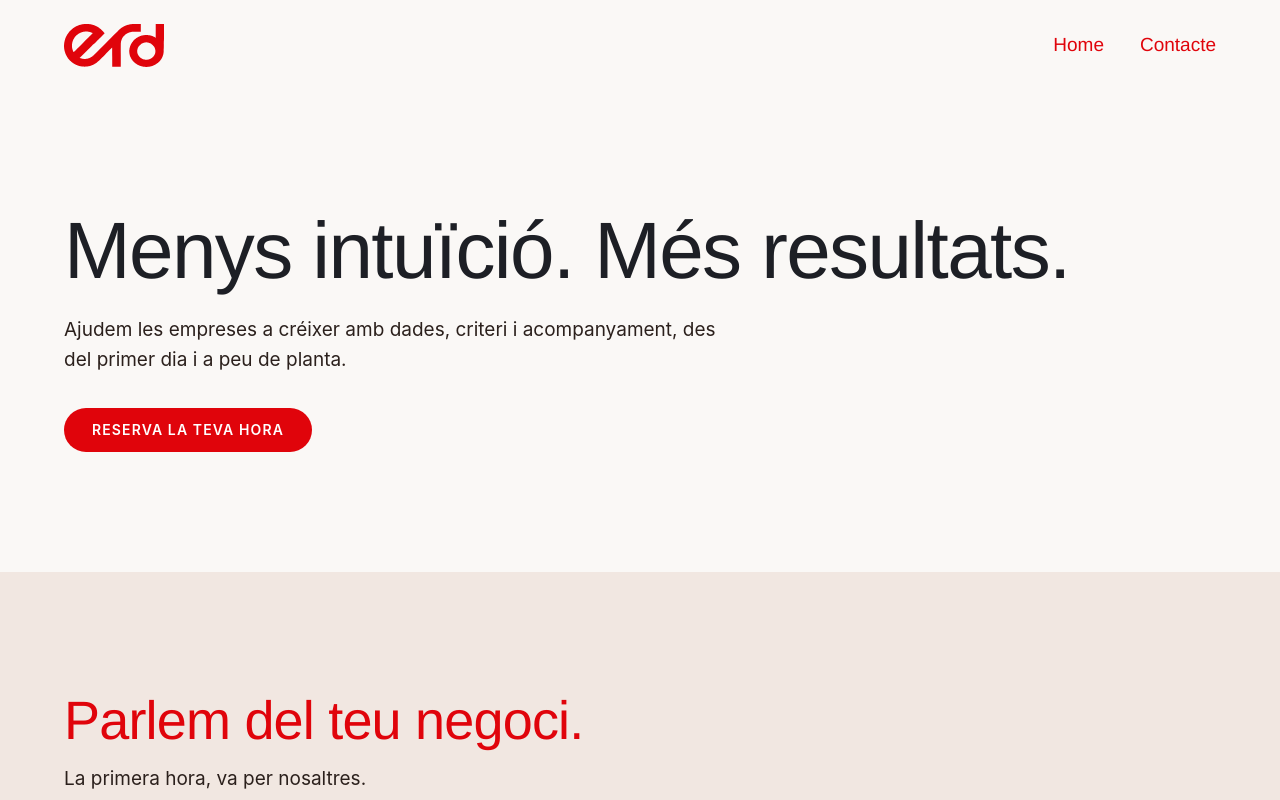
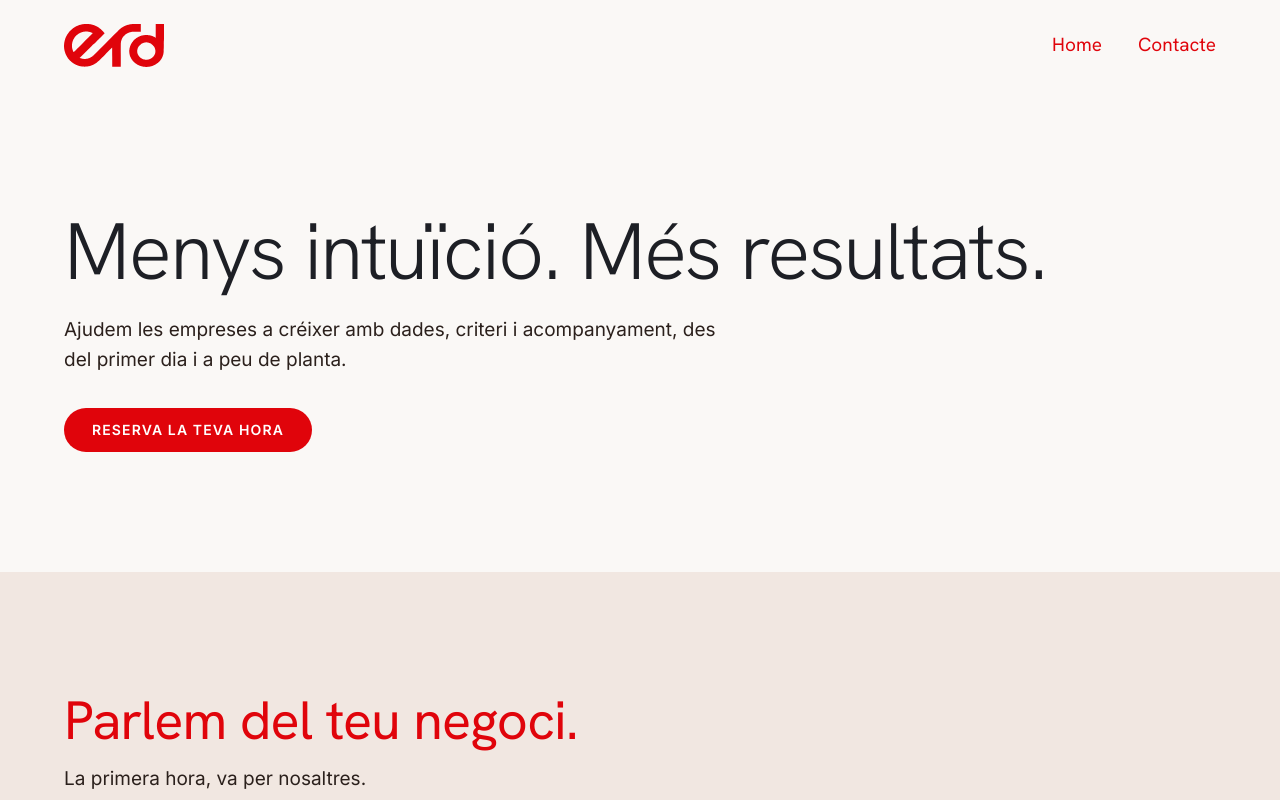
Before and after one commit to VoraStudio/erd, a website: page public/index-v2.html in a window 1280 px wide. Shown: the top 800 px of the page. Drawn offline with nearby package versions, Linux system fonts and the light colour scheme; files that its build step writes are made by us from their sources.

Commit message:
feat: fuentes propias y piezas comunes de CSS

```diff
--- /dev/null
+++ b/openspec/decisiones/css/002.md
@@ -0,0 +1,23 @@
+# Fuentes propias y piezas comunes en components.css
+
+Categoría: css · Afecta: [diseno](../diseno/)
+
+## Qué
+
+- Las fuentes (Hanken Grotesk 300, 400 y 600; Inter 400, 500 y 600) se sirven desde `public/assets/fonts/` con `@font-face` en `src/css/fonts.css`, con `font-display: swap`.
+- Las piezas que se repiten en todas las páginas van en `src/css/components.css`, dentro de `@layer components`, con nombres de clase en inglés: `.wrap`, `.btn` y sus variantes, `.field`, `.field-input`, `.check`, `.nav-link`, `.menu-pill`, `.menu`, `.icon` y `.toast`.
+- `theme.css` añade los tokens `--text-subtitle`, `--text-subtitle-mobile`, `--text-small` y `--text-eyebrow`, con valores de la web entregada.
+
+## Por qué
+
+Sin archivos de fuente, el texto salía en Helvetica o Arial. Se sirven desde el propio servidor y no desde Google Fonts, para que no salgan datos del visitante hacia terceros. Hanken Grotesk sigue siendo la sustituta de Agrandir.
+
+Las piezas comunes llevan clases propias porque, con solo utilidades de Tailwind, un botón repetiría quince utilidades en cada uso. Las clases siguen `DESIGN.md` y no el boceto: botones de 45 px, campos de 40 px con esquina de 4 px, foco de 2 px y formulario sobre harina. Todo es mobile first y solo usa tokens. Las animaciones de CSS (la entrada del menú y el aviso) solo se aplican con `prefers-reduced-motion: no-preference`.
+
+## Archivos
+
+- `src/css/fonts.css` — `@font-face` de las seis fuentes
+- `src/css/components.css` — piezas comunes y reglas base
+- `src/css/theme.css` — tokens nuevos de tamaño de texto
+- `src/css/main.css` — importa las dos hojas nuevas
+- `public/assets/fonts/` — archivos `.woff2` y licencias OFL
--- /dev/null
+++ b/src/css/components.css
@@ -0,0 +1,321 @@
+/*
+ * Piezas que se repiten en todas las páginas: contenedor, botones, campos, navegación, menú y aviso.
+ * Mobile first: la base es móvil y se amplía con min-width.
+ * Solo usa tokens de theme.css. Los estados siguen DESIGN.md (Componentes).
+ */
+
+@layer base {
+  /* Desplazamiento suave hasta #contacte, solo si el visitante no pide menos movimiento. */
+  @media (prefers-reduced-motion: no-preference) {
+    html {
+      scroll-behavior: smooth;
+    }
+  }
+
+  /* Con el menú abierto, la página de debajo no se desplaza. */
+  html:has(dialog[open]) {
+    overflow: hidden;
+  }
+
+  :focus-visible {
+    outline: 2px solid var(--color-erd-red);
+    outline-offset: 3px;
+  }
+}
+
+@layer components {
+  /* ---------- Contenedor ---------- */
+  .wrap {
+    width: 100%;
+    max-width: var(--container-site);
+    margin-inline: auto;
+    padding-inline: var(--spacing-gutter-mobile);
+  }
+
+  @media (min-width: 40rem) {
+    .wrap {
+      padding-inline: var(--spacing-gutter-tablet);
+    }
+  }
+
+  @media (min-width: 68.75rem) {
+    .wrap {
+      padding-inline: var(--spacing-gutter);
+    }
+  }
+
+  /* ---------- Botones (DESIGN.md: 45 px, píldora) ---------- */
+  .btn {
+    display: inline-flex;
+    align-items: center;
+    justify-content: center;
+    gap: 0.625rem;
+    min-height: 2.8125rem;
+    padding: 0.75rem 1.75rem;
+    border-radius: 9999px;
+    background-color: var(--color-erd-red);
+    color: var(--color-white);
+    font-family: var(--font-body);
+    font-size: var(--text-button);
+    font-weight: var(--text-button--font-weight);
+    line-height: var(--text-button--line-height);
+    letter-spacing: var(--text-button--letter-spacing);
+    text-align: center;
+    text-transform: uppercase;
+    transition:
+      background-color var(--duration-fast),
+      color var(--duration-fast),
+      box-shadow var(--duration-fast);
+  }
+
+  .btn:hover {
+    background-color: var(--color-erd-red-dark);
+  }
+
+  .btn-white {
+    background-color: var(--color-white);
+    color: var(--color-erd-red);
+  }
+
+  .btn-white:hover {
+    background-color: var(--color-erd-sand);
+  }
+
+  .btn-line {
+    background-color: transparent;
+    color: var(--color-erd-red);
+    box-shadow: inset 0 0 0 1.5px var(--color-erd-red);
+  }
+
+  .btn-line:hover {
+    background-color: var(--color-erd-red);
+    color: var(--color-white);
+  }
+
+  .btn-sm {
+    min-height: 2.5rem;
+    padding: 0.5rem 1.25rem;
+    font-size: 0.75rem;
+  }
+
+  /* Envío del formulario: todo el ancho y esquina pequeña, no es una píldora. */
+  .btn-submit {
+    width: 100%;
+    border-radius: var(--radius-submit);
+  }
+
+  /* ---------- Campos (DESIGN.md: 40 px, borde de 1 px, esquina de 4 px) ---------- */
+  .field {
+    display: grid;
+    gap: 0.5rem;
+    font-size: var(--text-small);
+    font-weight: 500;
+  }
+
+  .field-input {
+    width: 100%;
+    min-height: 2.5rem;
+    padding: 0.5rem 1rem;
+    border: 1px solid var(--color-erd-input-border);
+    border-radius: var(--radius-field);
+    background-color: var(--color-erd-flour);
+    font-size: 1rem;
+    font-weight: 400;
+    transition:
+      border-color var(--duration-fast),
+      box-shadow var(--duration-fast);
+  }
+
+  /* Borde de 2 px en el foco sin mover el texto: el segundo píxel es una sombra. */
+  .field-input:focus {
+    border-color: var(--color-erd-red);
+    box-shadow: 0 0 0 1px var(--color-erd-red);
+    outline: none;
+  }
+
+  textarea.field-input {
+    min-height: 7.5rem;
+    resize: vertical;
+  }
+
+  .check {
+    display: flex;
+    align-items: flex-start;
+    gap: 0.75rem;
+    font-size: var(--text-small);
+    line-height: var(--text-small--line-height);
+    color: var(--color-erd-muted-sand);
+    cursor: pointer;
+  }
+
+  .check input {
+    flex: none;
+    width: 1.25rem;
+    height: 1.25rem;
+    margin-top: 0.0625rem;
+    accent-color: var(--color-erd-red);
+  }
+
+  /* Enlace dentro de un texto que todavía no tiene destino (abre el aviso «pendent»). */
+  .link-pending {
+    text-decoration: underline;
+    text-underline-offset: 3px;
+    cursor: pointer;
+  }
+
+  /* ---------- Navegación ---------- */
+  .nav-link {
+    padding-block: 0.5rem;
+    border-bottom: 1.5px solid transparent;
+    transition: border-color var(--duration-fast);
+  }
+
+  .nav-link:hover,
+  .nav-link[aria-current] {
+    border-bottom-color: var(--color-erd-red);
+  }
+
+  /* Botón de menú: píldora roja con las tres rayas y el logotipo en blanco. */
+  .menu-pill {
+    display: inline-flex;
+    align-items: center;
+    gap: 1rem;
+    height: 3.125rem;
+    padding-inline: 1.125rem 1.375rem;
+    border-radius: 9999px;
+    background-color: var(--color-erd-red);
+    color: var(--color-white);
+    transition: background-color var(--duration-fast);
+  }
+
+  .menu-pill:hover {
+    background-color: var(--color-erd-red-dark);
+  }
+
+  .menu-pill img {
+    width: 3.875rem;
+    height: auto;
+  }
+
+  .burger {
+    display: grid;
+    gap: 0.375rem;
+  }
+
+  .burger span {
+    display: block;
+    width: 1.5rem;
+    height: 3px;
+    border-radius: 2px;
+    background-color: currentColor;
+  }
+
+  @media (min-width: 40rem) {
+    .menu-pill {
+      height: 3.75rem;
+      gap: 1.375rem;
+      padding-inline: 1.5rem 1.875rem;
+    }
+
+    .menu-pill img {
+      width: 5rem;
+    }
+
+    .burger span {
+      width: 1.875rem;
+    }
+  }
+
+  /* ---------- Menú a pantalla completa (<dialog>) ---------- */
+  .menu {
+    width: 100%;
+    max-width: none;
+    height: 100%;
+    max-height: none;
+    margin: 0;
+    padding: 0;
+    border: 0;
+    background-color: var(--color-erd-red);
+    color: var(--color-white);
+    overflow-y: auto;
+  }
+
+  @media (prefers-reduced-motion: no-preference) {
+    .menu[open] {
+      animation: menu-entrada var(--duration-base) ease both;
+    }
+  }
+
+  @keyframes menu-entrada {
+    from {
+      opacity: 0;
+      transform: translateY(-12px);
+    }
+  }
+
+  .menu-close {
+    display: grid;
+    place-items: center;
+    width: 3.5rem;
+    height: 3.5rem;
+    border-radius: 9999px;
+    background-color: var(--color-white);
+    color: var(--color-erd-red);
+  }
+
+  .menu-link {
+    display: block;
+    transition: opacity var(--duration-fast);
+  }
+
+  .menu-link:hover {
+    opacity: 0.7;
+  }
+
+  /* ---------- Icono de trazo (flechas, cruz, más) ---------- */
+  .icon {
+    width: 1.25rem;
+    height: 1.25rem;
+    flex: none;
+    fill: none;
+    stroke: currentColor;
+    stroke-width: 1.8;
+    stroke-linecap: round;
+    stroke-linejoin: round;
+  }
+
+  /* ---------- Aviso flotante («pendent») ---------- */
+  .toast {
+    position: fixed;
+    left: 50%;
+    bottom: 1.75rem;
+    z-index: 120;
+    width: calc(100% - 2.5rem);
+    padding: 0.8125rem 1.375rem;
+    border-radius: 1.125rem;
+    background-color: var(--color-erd-cacao);
+    color: var(--color-white);
+    font-size: var(--text-small);
+    font-weight: 500;
+    text-align: center;
+    opacity: 0;
+    pointer-events: none;
+    transform: translate(-50%, 1.25rem);
+    transition:
+      opacity var(--duration-base),
+      transform var(--duration-base);
+  }
+
+  .toast.is-visible {
+    opacity: 1;
+    transform: translate(-50%, 0);
+  }
+
+  @media (min-width: 40rem) {
+    .toast {
+      width: auto;
+      border-radius: 9999px;
+      white-space: nowrap;
+    }
+  }
+}
--- /dev/null
+++ b/src/css/fonts.css
@@ -0,0 +1,47 @@
+/*
+ * Fuentes servidas desde el propio servidor (sin Google Fonts: no salen datos del visitante).
+ * Hanken Grotesk sustituye a Agrandir mientras no haya archivo; Inter es la fuente de texto.
+ * font-display: swap muestra el texto con la fuente de reserva mientras carga la buena.
+ */
+
+@font-face {
+  font-family: "Hanken Grotesk";
+  src: url("/assets/fonts/hanken-grotesk-latin-300-normal.woff2") format("woff2");
+  font-weight: 300;
+  font-display: swap;
+}
+
+@font-face {
+  font-family: "Hanken Grotesk";
+  src: url("/assets/fonts/hanken-grotesk-latin-400-normal.woff2") format("woff2");
+  font-weight: 400;
+  font-display: swap;
+}
+
+@font-face {
+  font-family: "Hanken Grotesk";
+  src: url("/assets/fonts/hanken-grotesk-latin-600-normal.woff2") format("woff2");
+  font-weight: 600;
+  font-display: swap;
+}
+
+@font-face {
+  font-family: "Inter";
+  src: url("/assets/fonts/inter-latin-400-normal.woff2") format("woff2");
+  font-weight: 400;
+  font-display: swap;
+}
+
+@font-face {
+  font-family: "Inter";
+  src: url("/assets/fonts/inter-latin-500-normal.woff2") format("woff2");
+  font-weight: 500;
+  font-display: swap;
+}
+
+@font-face {
+  font-family: "Inter";
+  src: url("/assets/fonts/inter-latin-600-normal.woff2") format("woff2");
+  font-weight: 600;
+  font-display: swap;
+}
--- a/src/css/main.css
+++ b/src/css/main.css
@@ -1,3 +1,5 @@
-/* Entrada del CSS: Tailwind más los tokens de diseño. Se compila a public/assets/css/styles.css. */
+/* Entrada del CSS: Tailwind, los tokens de diseño, las fuentes y las piezas comunes. Se compila a public/assets/css/styles.css. */
 @import "tailwindcss";
 @import "./theme.css";
+@import "./fonts.css";
+@import "./components.css";
--- a/src/css/theme.css
+++ b/src/css/theme.css
@@ -92,6 +92,23 @@
   --text-body-mobile--line-height: 1.6;
   --text-body-mobile--font-weight: 400;
 
+  /* Tamaños de interfaz que el manual no recoge (web) */
+  --text-subtitle: 1.875rem;
+  --text-subtitle--line-height: 1.2;
+  --text-subtitle--font-weight: 400;
+
+  --text-subtitle-mobile: 1.375rem;
+  --text-subtitle-mobile--line-height: 1.3;
+  --text-subtitle-mobile--font-weight: 400;
+
+  --text-small: 0.875rem;
+  --text-small--line-height: 1.5;
+
+  --text-eyebrow: 0.8125rem;
+  --text-eyebrow--line-height: 1;
+  --text-eyebrow--letter-spacing: 0.12em;
+  --text-eyebrow--font-weight: 600;
+
   /* Maquetación (web): 1280 px de contenido más 2 × 64 px de margen */
   --container-site: 88rem;
   --spacing-gutter: 4rem;
```
Also changed, not shown: public/assets/fonts/LICENSE-hanken-grotesk.txt (added), public/assets/fonts/LICENSE-inter.txt (added), public/assets/fonts/hanken-grotesk-latin-300-normal.woff2 (added), public/assets/fonts/hanken-grotesk-latin-400-normal.woff2 (added), public/assets/fonts/hanken-grotesk-latin-600-normal.woff2 (added), public/assets/fonts/inter-latin-400-normal.woff2 (added), public/assets/fonts/inter-latin-500-normal.woff2 (added), public/assets/fonts/inter-latin-600-normal.woff2 (added), 1 other file.
